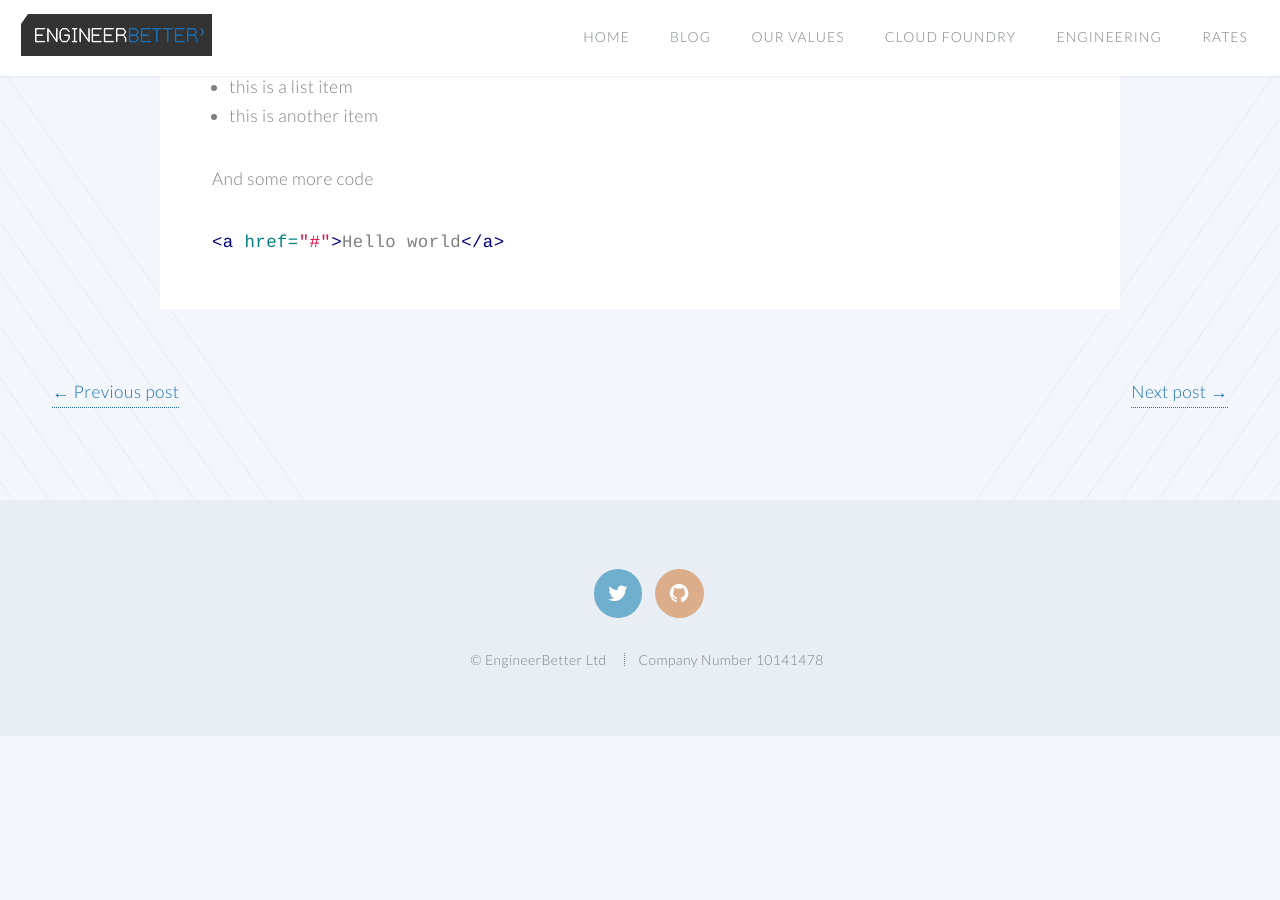
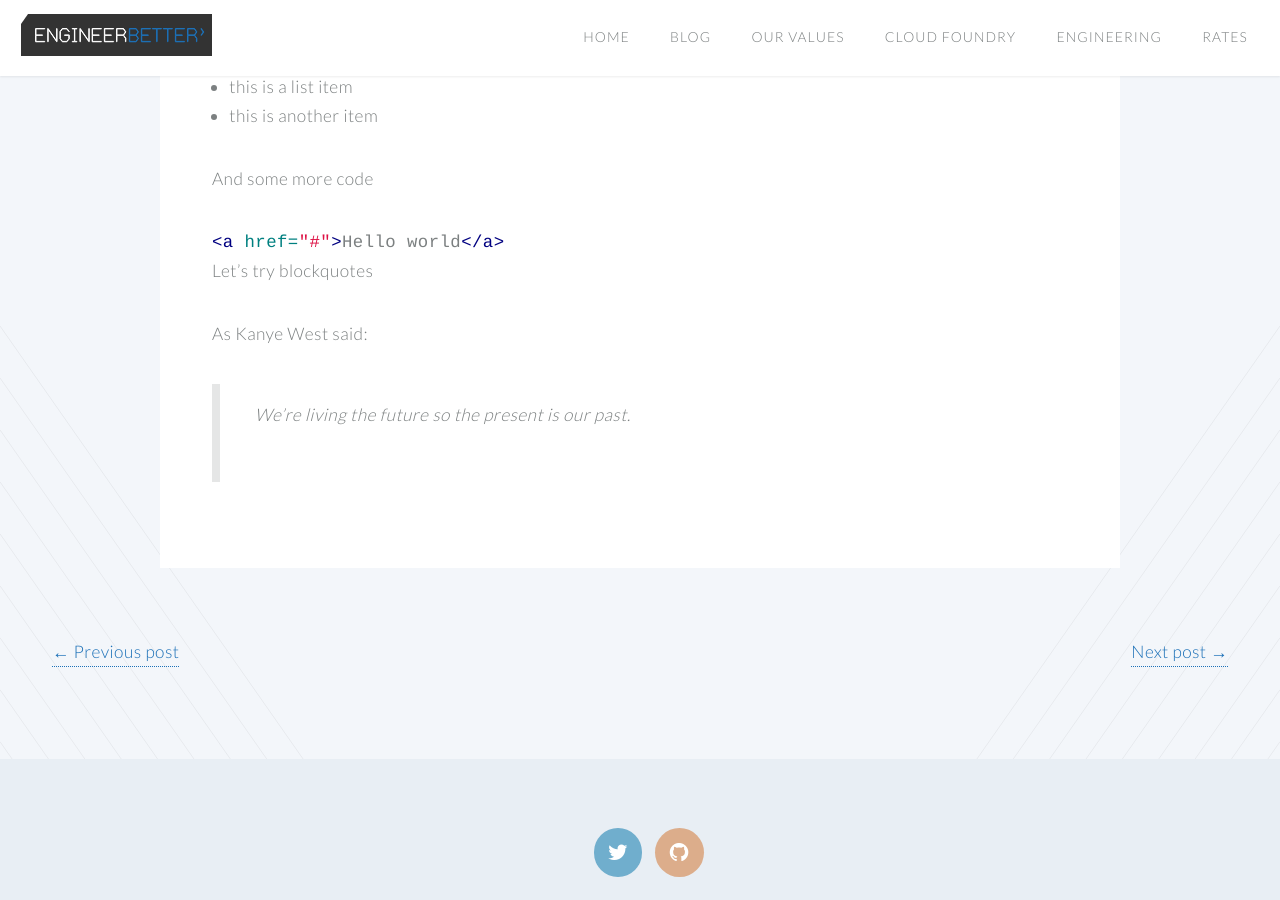
Before and after one commit to DanielJonesEB/engineerbetter.com, a Jekyll site: the page built from _posts/2016-04-26-second-post.md, in a window 1280 px wide and 900 px high, scrolled down 914 px. Built offline with Jekyll 4.4.1, drawn with Linux system fonts in a browser that asks for light colours; before the commit the page ends 1650 px from its top, so only the background shows below that.

Commit message:
block test

```diff
--- a/_posts/2016-04-26-second-post.md
+++ b/_posts/2016-04-26-second-post.md
@@ -41,3 +41,10 @@ And some more code
 <a href="#">Hello world</a>
 
 {% endhighlight %}
+
+Let's try blockquotes
+
+As Kanye West said:
+
+> We're living the future so
+> the present is our past.
```
